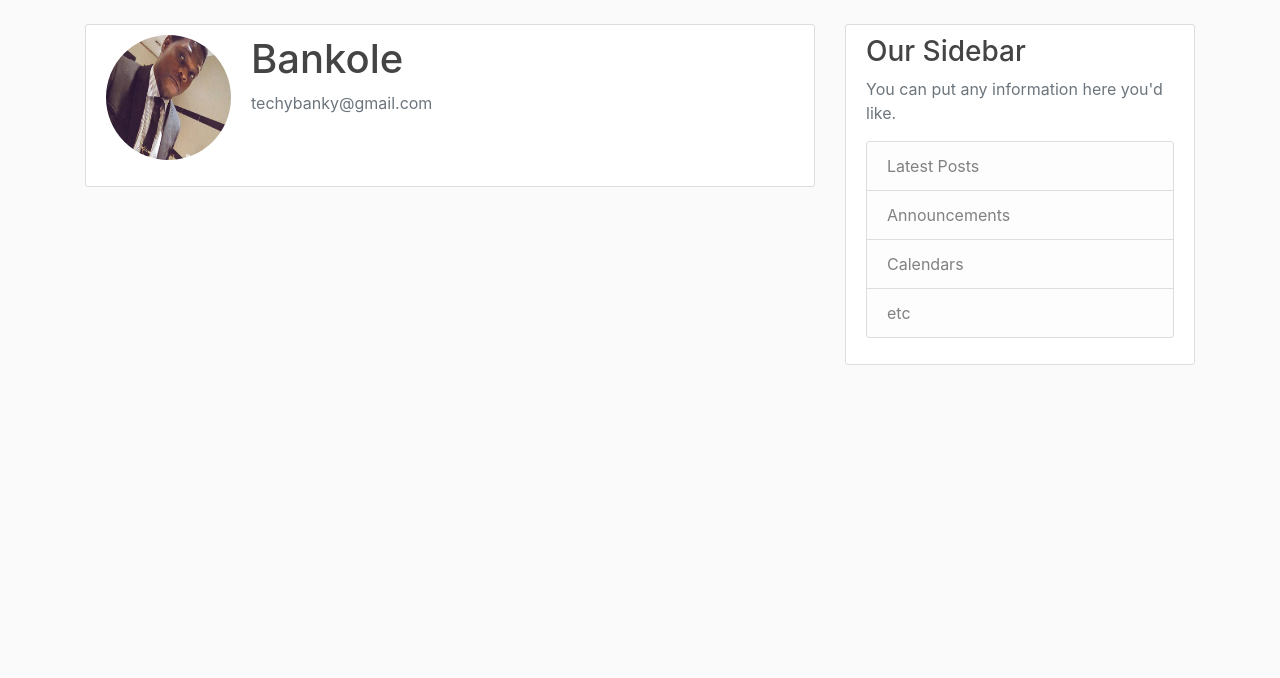
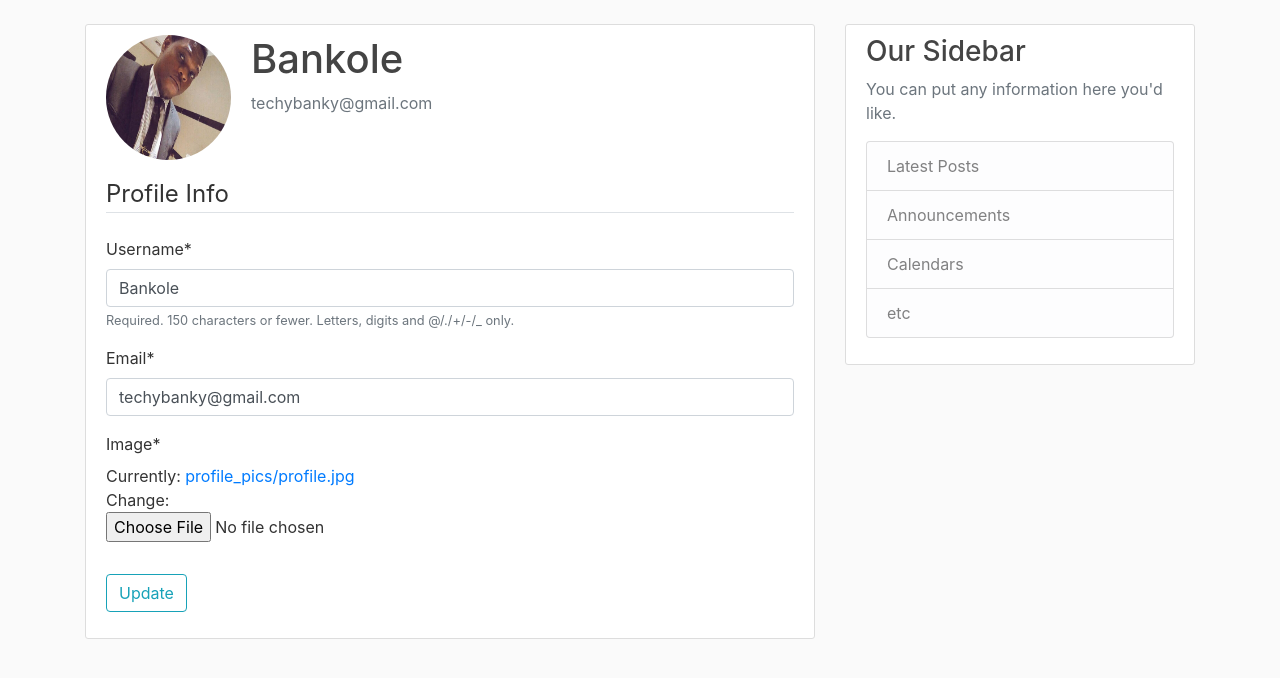
Before and after one commit to Bankole2000/djpython, a Django app: page /profile/ in a window 1280 px wide. Shown: the part 56-734 px from the top of the page. Run offline with Django 3.2, Linux system fonts and the light colour scheme; a user stored in the database is signed in; data comes from the database, SQL or seed files in the repository; both versions use the stored data as it was after the commit; some libraries are stand-ins or nearby versions.

Commit message:
User Profile Image Handling

```diff
--- a/blog/static/blog/main.css
+++ b/blog/static/blog/main.css
@@ -82,3 +82,9 @@ a.article-title:hover {
 .account-heading {
   font-size: 2.5rem;
 }
+/* NOTE: CUSTOM CSS for image upload/update fields */
+.custom-file a {
+  display: block;
+  margin-top: -56px;
+  margin-left: 60px;
+}
--- a/users/forms.py
+++ b/users/forms.py
@@ -1,6 +1,7 @@
 from django import forms
 from django.contrib.auth.models import User
 from django.contrib.auth.forms import UserCreationForm
+from .models import Profile
 
 class UserRegisterForm(UserCreationForm):
   email = forms.EmailField()
@@ -8,3 +9,15 @@ class UserRegisterForm(UserCreationForm):
   class Meta:
     model = User
     fields = ['username','email','password1','password2']
+
+class UserUpdateForm(forms.ModelForm):
+  email = forms.EmailField()
+
+  class Meta:
+    model = User
+    fields = ['username','email']
+
+class ProfileUpdateForm(forms.ModelForm):
+  class Meta:
+    model = Profile
+    fields = ['image']
--- a/users/models.py
+++ b/users/models.py
@@ -1,6 +1,6 @@
 from django.db import models
 from django.contrib.auth.models import User
-
+from PIL import Image
 
 # Create your models here.
 class Profile(models.Model):
@@ -9,3 +9,12 @@ class Profile(models.Model):
 
   def __str__(self):
     return f'{self.user.username} Profile'
+
+  def save(self):
+    super().save()
+
+    img = Image.open(self.image.path)
+    if img.height > 300 or img.width > 300:
+      output_size = (300,300)
+      img.thumbnail(output_size)
+      img.save(self.image.path)
--- a/users/templates/users/profile.html
+++ b/users/templates/users/profile.html
@@ -10,5 +10,16 @@
         </div>
       </div>
       <!-- FORM HERE -->
+      <form method="POST" enctype='multipart/form-data'>
+        {% csrf_token %}
+        <fieldset class="form-group">
+          <legend class="border-bottom mb-4">Profile Info</legend>
+          {{ u_form|crispy }}
+          {{ p_form|crispy }}
+        </fieldset>
+        <div class="form-group">
+          <button class="btn btn-outline-info" type="submit">Update</button>
+        </div>
+      </form>
     </div>
 {% endblock content %}
--- a/users/views.py
+++ b/users/views.py
@@ -2,7 +2,7 @@ from django.shortcuts import render, redirect
 from django.contrib.auth.forms import UserCreationForm
 from django.contrib import messages
 from django.contrib.auth.decorators import login_required
-from .forms import UserRegisterForm
+from .forms import UserRegisterForm, UserUpdateForm, ProfileUpdateForm
 
 # Create your views here.
 def register(request):
@@ -19,7 +19,23 @@ def register(request):
 
 @login_required
 def profile(request):
-  return render(request, 'users/profile.html')
+  if request.method == 'POST':
+    u_form = UserUpdateForm(request.POST, instance=request.user)
+    p_form = ProfileUpdateForm(request.POST, request.FILES, instance=request.user.profile)
+    if u_form.is_valid() and p_form.is_valid():
+      u_form.save()
+      p_form.save()
+      messages.success(request, f'☑️ Your Account has been Updated 👍 😎 ')
+      return redirect('profile')
+  else:
+    u_form = UserUpdateForm(instance=request.user)
+    p_form = ProfileUpdateForm(instance=request.user.profile)
+
+  context = {
+    'u_form': u_form,
+    'p_form': p_form
+  }
+  return render(request, 'users/profile.html', context)
 # messages.debug
 # messages.info
 # messages.success
```
Also changed, not shown: db.sqlite3, media/profile_pics/animeprofile.jpg (added).
